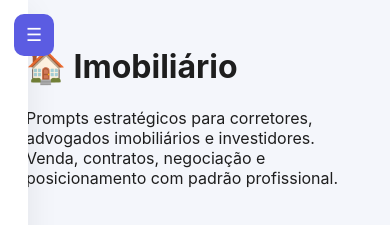
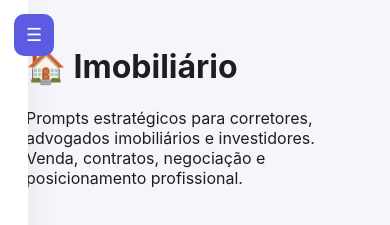
Before and after one commit to jhoncorretor2025-blip/delta-prompts, a plain HTML site: page paginas/imobiliario.html in a window 390 px wide. Shown: the top 225 px of the page. Drawn offline with Linux system fonts and the light colour scheme; files that its build step writes are made by us from their sources; files whose address does not match are found by name.

Commit message:
Update imobiliario.html

```diff
--- a/paginas/imobiliario.html
+++ b/paginas/imobiliario.html
@@ -19,7 +19,7 @@
 
 <p>
 Prompts estratégicos para corretores, advogados imobiliários e investidores.
-Venda, contratos, negociação e posicionamento com padrão profissional.
+Venda, contratos, negociação e posicionamento profissional.
 </p>
 
 <h2 class="secao-titulo">🎯 Objetivo</h2>
@@ -30,7 +30,12 @@ reduzir riscos jurídicos e elevar autoridade no mercado imobiliário.
 
 <!-- BUSCA -->
 <div class="top-bar">
-<input type="text" id="busca" placeholder="🔎 Buscar modelo imobiliário..." oninput="filtrarPrompts()">
+  <input
+    type="text"
+    id="busca"
+    placeholder="🔎 Buscar modelo imobiliário..."
+    oninput="filtrarPrompts()"
+  >
   <div class="contador" id="contador"></div>
 </div>
 
@@ -44,12 +49,11 @@ reduzir riscos jurídicos e elevar autoridade no mercado imobiliário.
 
 <div id="lista-prompts">
 
-<!-- ================================================= -->
-<!-- 🔹 BÁSICO 1 – ADVOGADO IMOBILIÁRIO -->
-<!-- ================================================= -->
+<!-- ============================= -->
+<!-- 1️⃣ BÁSICO – ADVOGADO -->
+<!-- ============================= -->
 
 <div class="card" data-nivel="basico" data-categoria="⚖️ Jurídico">
-
 <span class="nivel nivel-basico">Básico</span>
 
 <h3>⚖️ Advogado Imobiliário</h3>
@@ -80,12 +84,11 @@ Explique:
 </div>
 </div>
 
-<!-- ================================================= -->
-<!-- 🔹 BÁSICO 2 -->
-<!-- ================================================= -->
+<!-- ============================= -->
+<!-- 2️⃣ BÁSICO – DESCRIÇÃO -->
+<!-- ============================= -->
 
 <div class="card" data-nivel="basico" data-categoria="🏠 Venda">
-
 <span class="nivel nivel-basico">Básico</span>
 
 <h3>🏡 Descrição de Imóvel</h3>
@@ -113,12 +116,11 @@ Regras:
 </div>
 </div>
 
-<!-- ================================================= -->
-<!-- 🔸 INTERMEDIÁRIO -->
-<!-- ================================================= -->
+<!-- ============================= -->
+<!-- 3️⃣ INTERMEDIÁRIO -->
+<!-- ============================= -->
 
 <div class="card" data-nivel="intermediario" data-categoria="📈 Estratégia">
-
 <span class="nivel nivel-intermediario">Intermediário</span>
 
 <h3>📈 Estratégia de Venda</h3>
@@ -146,8 +148,11 @@ Inclua:
 </div>
 </div>
 
+<!-- ============================= -->
+<!-- 4️⃣ INTERMEDIÁRIO -->
+<!-- ============================= -->
+
 <div class="card" data-nivel="intermediario" data-categoria="📜 Contrato">
-
 <span class="nivel nivel-intermediario">Intermediário</span>
 
 <h3>📜 Análise de Contrato</h3>
@@ -174,12 +179,11 @@ Identifique:
 </div>
 </div>
 
-<!-- ================================================= -->
-<!-- 🔴 AVANÇADO -->
-<!-- ================================================= -->
+<!-- ============================= -->
+<!-- 5️⃣ AVANÇADO -->
+<!-- ============================= -->
 
 <div class="card" data-nivel="avancado" data-categoria="💰 Investimento">
-
 <span class="nivel nivel-avancado">Avançado</span>
 
 <h3>💰 Análise de Investimento</h3>
```
Lines whose indentation alone changed are shown as unchanged.
